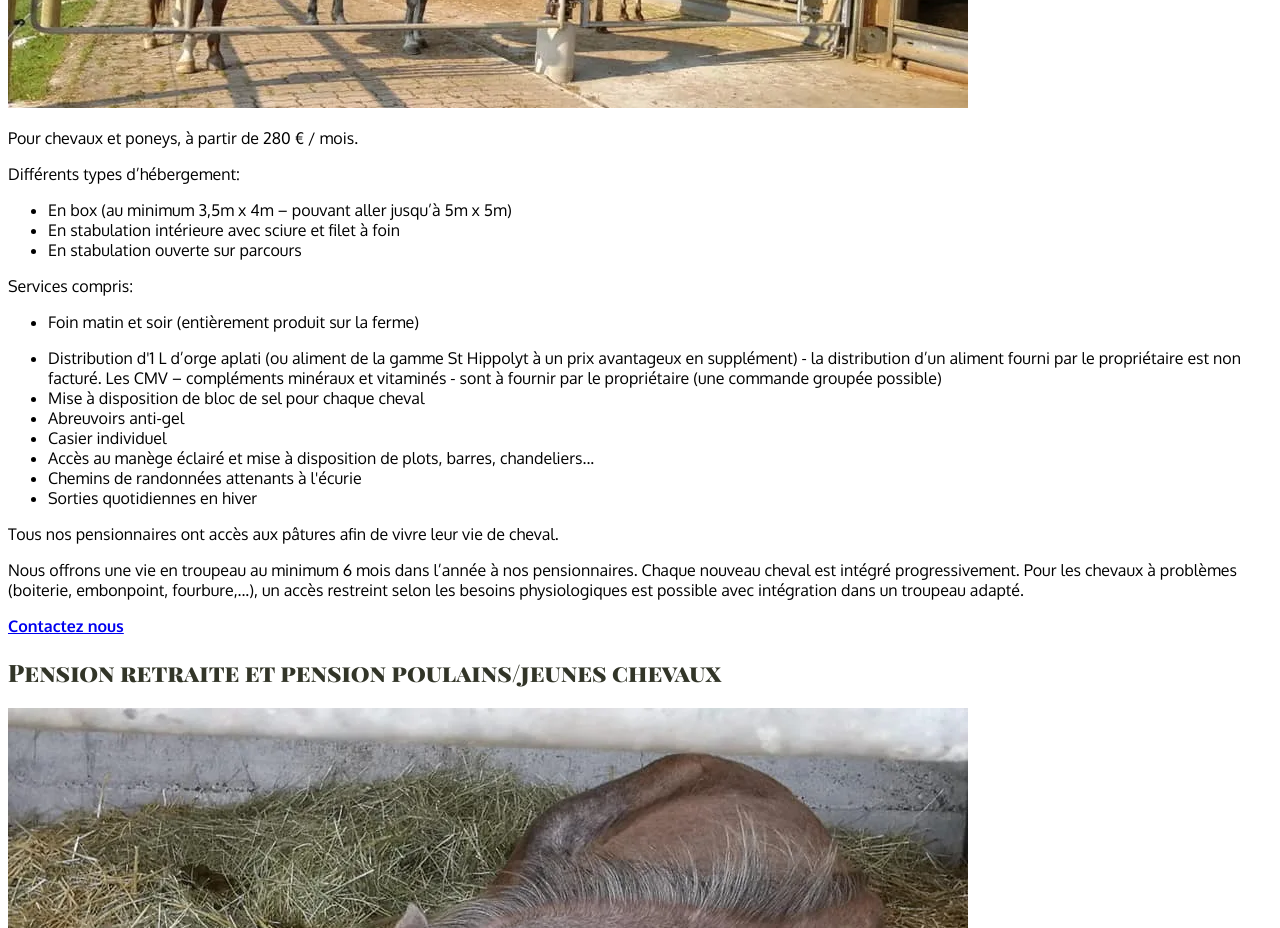
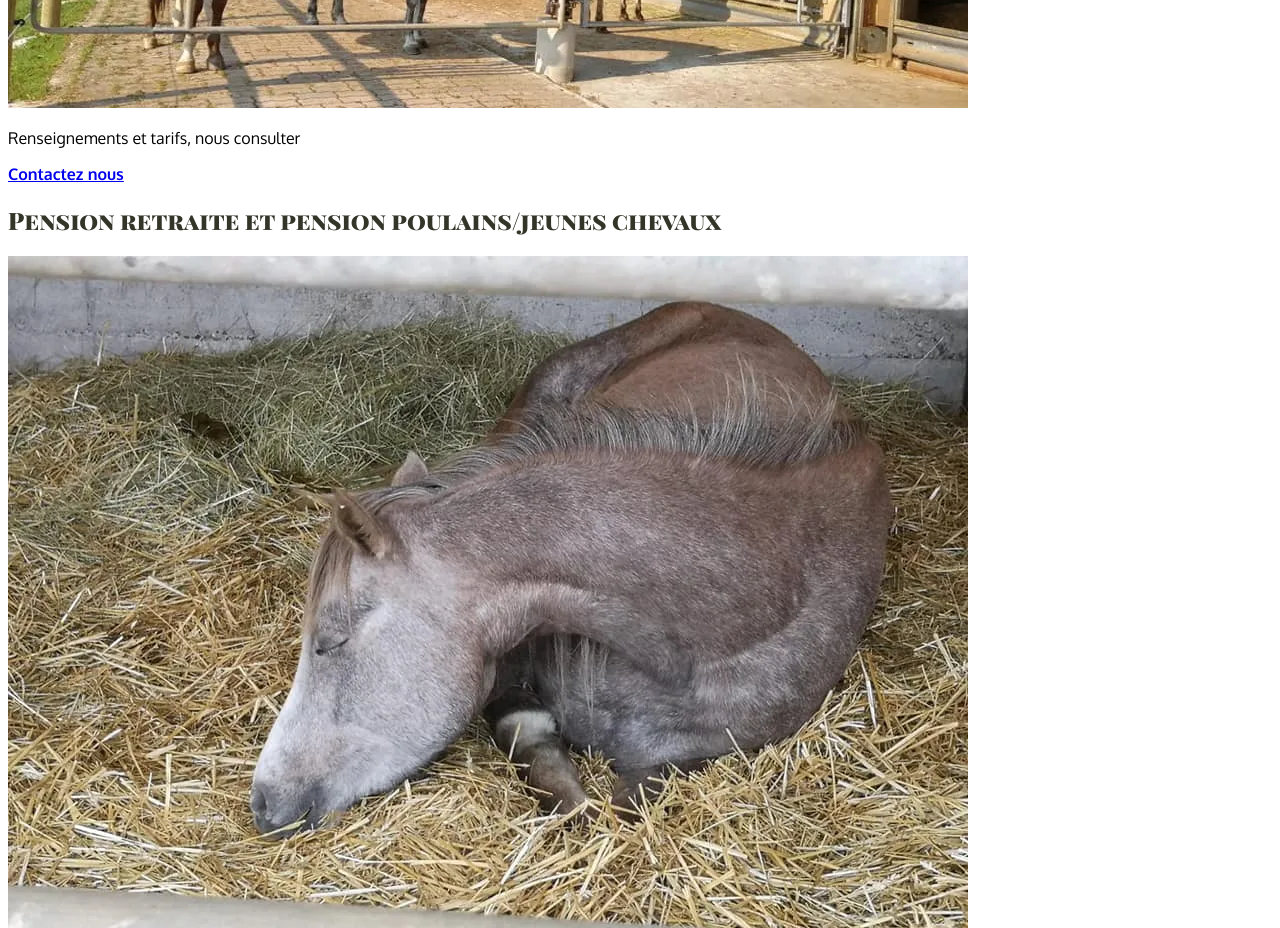
Before and after one commit to felixroos/les-ecuries-du-flecken, a Next.js app: page /pension in a window 1280 px wide. Shown: the part 1540-2468 px from the top of the page. Built offline with nearby package versions, Linux system fonts and the light colour scheme; a web font is replaced by a local one.

Commit message:
fix: thin out pension section

```diff
--- a/components/Pension.tsx
+++ b/components/Pension.tsx
@@ -1,127 +1,70 @@
-import React from 'react';
-import { useLocales } from '../pages/api/useLocales';
-import Anchor from './Anchor';
-import ContactButton from './ContactButton';
-import Heading from './Heading';
-import Img from './Img';
-import offenstall from '../public/img/offenstall.jpg.webp';
-import jaziaschlafend from '../public/img/jaziaschlafend.jpg.webp';
-import enjoy from '../public//img/enjoy.jpg.webp';
+import React from "react";
+import { useLocales } from "../pages/api/useLocales";
+import Anchor from "./Anchor";
+import ContactButton from "./ContactButton";
+import Heading from "./Heading";
+import Img from "./Img";
+import offenstall from "../public/img/offenstall.jpg.webp";
+import jaziaschlafend from "../public/img/jaziaschlafend.jpg.webp";
+import enjoy from "../public//img/enjoy.jpg.webp";
 
 const Spacer = () => <div className="py-4 md:py-6"></div>;
-const Divider = () => <div className={`border-b-2 border-gray-100 py-2 md:py-6`} />;
-const Centered = ({ children }) => <div className="flex flex-col md:items-center">{children}</div>;
+const Divider = () => (
+  <div className={`border-b-2 border-gray-100 py-2 md:py-6`} />
+);
+const Centered = ({ children }) => (
+  <div className="flex flex-col md:items-center">{children}</div>
+);
 const Slim = ({ children }) => <div className="max-w-lg">{children}</div>;
 
 export default function Pension() {
   const [fr, de] = useLocales();
   return (
     <>
-      <Anchor id={'pension'} />
+      <Anchor id={"pension"} />
       <Centered>
         <Heading>Pension</Heading>
         <div className="prose">
-          <Img src={offenstall.src} className="rounded-xl mx-auto mb-4" alt="" layout="responsive" />
-          {fr && <p>Pour chevaux et poneys, à partir de 280 € / mois.</p>}
-          {de && <p>Für Pferde und Ponies, ab 280€ / Monat.</p>}
-          {fr && <p>Différents types d’hébergement:</p>}
-          {de && <p>Verschiedene Unterbringungsmöglichkeiten </p>}
-          <ul>
-            {fr && <li>En box (au minimum 3,5m x 4m – pouvant aller jusqu’à 5m x 5m)</li>}
-            {de && <li>In der Box (von mindestens 3,5m x 4m bis 5m x5m)</li>}
-            {fr && <li>En stabulation intérieure avec sciure et filet à foin</li>}
-            {de && <li>Im Laufstall auf Späne mit Heunetz</li>}
-            {fr && <li>En stabulation ouverte sur parcours</li>}
-            {de && <li>Im Offenstall</li>}
-          </ul>
-          {fr && <p>Services compris:</p>}
-          {de && <p>Wir leisten:</p>}
-          <p></p>
-          <ul>
-            <li>
-              {fr && <p>Foin matin et soir (entièrement produit sur la ferme)</p>}
-              {de && <p>Heu morgens und abends (von unseren Wiesen)</p>}
-            </li>
-            {fr && (
-              <li>
-                Distribution d&apos;1 L d’orge aplati (ou aliment de la gamme St Hippolyt à un prix avantageux en
-                supplément) - la distribution d’un aliment fourni par le propriétaire est non facturé. Les CMV –
-                compléments minéraux et vitaminés - sont à fournir par le propriétaire (une commande groupée possible)
-              </li>
-            )}
-            {de && (
-              <li>
-                Fütterung mit 1l gequetschter Gerste (oder Futter der Marke St Hippolyt zum vergünstigten Preis)
-                Fütterung von eigenem Futter ist kostenlos. Mineral-und Vitaminfutter werden vom Besitzer selbst besorgt
-                (eine Gruppenbestellung bei Reverdy ist möglich)
-              </li>
-            )}
-            {fr && <li>Mise à disposition de bloc de sel pour chaque cheval</li>}
-            {de && <li>Salzlecksteine zur freien Verfügung </li>}
-            {fr && <li>Abreuvoirs anti-gel</li>}
-            {de && <li>Frostsichere Tränken</li>}
-            {fr && <li>Casier individuel</li>}
-            {de && <li>Persönlicher Spind</li>}
-            {fr && <li>Accès au manège éclairé et mise à disposition de plots, barres, chandeliers...</li>}
-            {de && <li>Zugang zur lichtdurchfluteten Reithalle mit Stangen und anderem Bodenarbeitszubehör</li>}
-            {fr && <li>Chemins de randonnées attenants à l&apos;écurie</li>}
-            {de && <li>Zugang zu Reitwegen im Wald (Ausweis für den Zugang zum Wald)</li>}
-            {fr && <li>Sorties quotidiennes en hiver</li>}
-            {de && <li>Täglicher Auslauf im Winter</li>}
-          </ul>
-
-          {fr && <p>Tous nos pensionnaires ont accès aux pâtures afin de vivre leur vie de cheval. </p>}
-          {de && <p>Alle Pferde haben Zugang zu den Weiden um ein artgerechtes Leben führen zu können.</p>}
+          <Img
+            src={offenstall.src}
+            className="rounded-xl mx-auto mb-4"
+            alt=""
+            layout="responsive"
+          />
+          {fr && <p>Renseignements et tarifs, nous consulter</p>}
+          {de && <p>Auskünfte und Preise auf Anfrage</p>}
+        </div>
+        <ContactButton>
+          {de && "Jetzt kontaktieren"}
+          {fr && "Contactez nous"}
+        </ContactButton>
+        <div className="prose">
+          {fr && <h2>Pension retraite et pension poulains/jeunes chevaux</h2>}
+          {de && <h2>Pension für Rentnerpferde oder Fohlen / Jungpferde</h2>}
+          <Img
+            src={jaziaschlafend.src}
+            className="rounded-xl mx-auto mb-4"
+            alt=""
+            layout="responsive"
+          />
           {fr && (
             <p>
-              Nous offrons une vie en troupeau au minimum 6 mois dans l’année à nos pensionnaires. Chaque nouveau cheval
-              est intégré progressivement. Pour les chevaux à problèmes (boiterie, embonpoint, fourbure,...), un accès
-              restreint selon les besoins physiologiques est possible avec intégration dans un troupeau adapté.{' '}
+              Vous souhaitez nous confier votre compagnon à quatre pattes afin
+              qu’il soit entre de bonnes mains, accompagné et bichonné pour une
+              retraite paisible ? Vous souhaitez que votre poulain – ou jeune
+              cheval - profite d&apos;une vie avec ses congénères, en troupeau
+              pendant sa croissance ? Nous mettons notre savoir-faire au service
+              de votre animal, et avons exactement ce dont vous et, surtout,
+              votre cheval, avez besoin.
             </p>
           )}
           {de && (
             <p>
-              Wir bieten unseren Pensionspferden mindestens 6 Monate Herdenhaltung auf der Weide im Jahr. Jedes neue
-              Pferd wird langsam in die bestehende Herde integriert. Für Pferde mit körperlichen Problemen (Lahmheit,
-              Übergewicht, Hufrehe...) besteht die Möglichkeit auf begrenzten Weidezugang in einer passenden Herde.
-            </p>
-          )}
-          {/* {fr && (
-            <p>
-              A la fin de la belle saison (mi-octobre, début novembre), les chevaux regagnent progressivement leurs
-              quartiers d’hiver. Les sorties – comprises dans le prix de pension – sont quotidiennes en hiver (en
-              paddock ou manège suivant la météo).
-            </p>
-          )}
-          {de && (
-            <p>
-              Geht die milde Jahreszeit zu Ende (Mitte Oktober, Anfang November), ziehen die Pferde langsam in ihr
-              Winterquartier um. Je nach Wetter dürfen die Pferde täglich zusammen auf den Paddock oder in die Halle.
-            </p>
-          )} */}
-        </div>
-        <ContactButton>
-          {de && 'Jetzt kontaktieren'}
-          {fr && 'Contactez nous'}
-        </ContactButton>
-        <div className="prose">
-          {fr && <h2>Pension retraite et pension poulains/jeunes chevaux</h2>}
-          {de && <h2>Pension für Rentnerpferde oder Fohlen / Jungpferde</h2>}
-          <Img src={jaziaschlafend.src} className="rounded-xl mx-auto mb-4" alt="" layout="responsive" />
-          {fr && (
-            <p>
-              Vous souhaitez nous confier votre compagnon à quatre pattes afin qu’il soit entre de bonnes mains,
-              accompagné et bichonné pour une retraite paisible ? Vous souhaitez que votre poulain – ou jeune
-              cheval - profite d&apos;une vie avec ses congénères, en troupeau pendant sa croissance ? Nous mettons
-              notre savoir-faire au service de votre animal, et avons exactement ce dont vous et, surtout, votre cheval,
-              avez besoin.
-            </p>
-          )}
-          {de && (
-            <p>
-              Möchten Sie Ihren vierbeinigen Freund während seiner Rente in guten Händen wissen? Oder möchten Sie, dass
-              ihr Fohlen / Jungpferd mit seinen Artgenossen in der Herde aufwächst? Wir setzen für Ihr Tier unser ganzes
-              Savoir Faire ein und geben ihm genau das was es braucht.
+              Möchten Sie Ihren vierbeinigen Freund während seiner Rente in
+              guten Händen wissen? Oder möchten Sie, dass ihr Fohlen / Jungpferd
+              mit seinen Artgenossen in der Herde aufwächst? Wir setzen für Ihr
+              Tier unser ganzes Savoir Faire ein und geben ihm genau das was es
+              braucht.
             </p>
           )}
           {/* <p>Une pension tout compris à un tarif préférentiel ! (renseignements au 06 99 93 64 34 )</p> */}
@@ -132,75 +75,112 @@ export default function Pension() {
             {de && <li>Wurmkur 2 mal im Jahr</li>}
             {fr && (
               <li>
-                Foin à volonté (filet à foin pour réguler les plus gourmands, et étaler l’affouragement sur la journée)
-              </li>
-            )}
-            {de && <li>Heu nach Belieben (in Heunetzen, um die Mahlzeit auf den Tag zu verteilen)</li>}
-            {fr && (
-              <li>
-                Aliments adaptés aux besoins du cheval fournis (âge, corpulence, ...) de la gamme St Hippolyt.
-                Compléments minéraux et vitaminés (en supplément).
+                Foin à volonté (filet à foin pour réguler les plus gourmands, et
+                étaler l’affouragement sur la journée)
               </li>
             )}
             {de && (
               <li>
-                Mineral- und Vitaminfutter oder eine speziell an die Bedürfnisse des Pferdes (Alter, Körperbau...)
-                angepasste Ernährung mit Futtermitteln von St Hippolyt
+                Heu nach Belieben (in Heunetzen, um die Mahlzeit auf den Tag zu
+                verteilen)
+              </li>
+            )}
+            {fr && (
+              <li>
+                Aliments adaptés aux besoins du cheval fournis (âge, corpulence,
+                ...) de la gamme St Hippolyt. Compléments minéraux et vitaminés
+                (en supplément).
+              </li>
+            )}
+            {de && (
+              <li>
+                Mineral- und Vitaminfutter oder eine speziell an die Bedürfnisse
+                des Pferdes (Alter, Körperbau...) angepasste Ernährung mit
+                Futtermitteln von St Hippolyt
               </li>
             )}
             {fr && <li>Parage des sabots max. 8 fois par an</li>}
             {de && <li>Ausschneiden der Hufe bis zu acht mal im Jahr</li>}
-            {fr && <li>Soins d&apos;entretien hebdomadaire (brossage, nettoyage des sabots)</li>}
-            {de && <li>Wöchentliche Körperpflege (Bürsten, Hufe auskratzen...)</li>}
+            {fr && (
+              <li>
+                Soins d&apos;entretien hebdomadaire (brossage, nettoyage des
+                sabots)
+              </li>
+            )}
+            {de && (
+              <li>Wöchentliche Körperpflege (Bürsten, Hufe auskratzen...)</li>
+            )}
             {fr && <li>Soins vétérinaires</li>}
             {de && <li>Tierärztliche Versorgung</li>}
             {fr && (
               <li>
-                Manipulation du poulain/jeune cheval (désensibilisation - renforcement positif) et travail éthologique
-                au sol (selon les besoins – embarquement en van, ...){' '}
+                Manipulation du poulain/jeune cheval (désensibilisation -
+                renforcement positif) et travail éthologique au sol (selon les
+                besoins – embarquement en van, ...){" "}
               </li>
             )}
             {de && (
               <li>
-                Arbeit mit dem Fohlen oder Jungpferd (Desensibilisierung durch positive Verstärkung) Bodenarbeit nach
-                Bedarf, z.B. Verladetraining
+                Arbeit mit dem Fohlen oder Jungpferd (Desensibilisierung durch
+                positive Verstärkung) Bodenarbeit nach Bedarf, z.B.
+                Verladetraining
               </li>
             )}
-            {fr && <li>Nouvelles hebdomadaires de votre cheval (vidéos et photos)</li>}
-            {de && <li>Wöchentlich Neuigkeiten in Form von Videos und Fotos</li>}
             {fr && (
               <li>
-                Hébergement en stabulation – parcours, ou stabulation intérieure avec accès au pré. Vie en groupe.
+                Nouvelles hebdomadaires de votre cheval (vidéos et photos)
               </li>
             )}
-            {de && <li>Unterbringung im Offenstall mit Zugang zur Koppel. Leben in der Herde.</li>}
+            {de && (
+              <li>Wöchentlich Neuigkeiten in Form von Videos und Fotos</li>
+            )}
+            {fr && (
+              <li>
+                Hébergement en stabulation – parcours, ou stabulation intérieure
+                avec accès au pré. Vie en groupe.
+              </li>
+            )}
+            {de && (
+              <li>
+                Unterbringung im Offenstall mit Zugang zur Koppel. Leben in der
+                Herde.
+              </li>
+            )}
           </ul>
         </div>
         <ContactButton>
-          {de && 'Preise auf Anfrage'}
-          {fr && 'Tarifs sur demande'}
+          {de && "Preise auf Anfrage"}
+          {fr && "Tarifs sur demande"}
         </ContactButton>
         <div className="prose">
           {fr && <h2>Pension juments gestantes - poulinage</h2>}
           {de && <h2>Pension für trächtige Stuten -Abfohlüberwachung </h2>}
-          <Img src={enjoy.src} className="rounded-xl mx-auto mb-4" alt="" layout="responsive" />
+          <Img
+            src={enjoy.src}
+            className="rounded-xl mx-auto mb-4"
+            alt=""
+            layout="responsive"
+          />
           {fr && (
             <p>
-              Pour préparer la venue d’un poulain en toute sérénité. Nous nous chargeons de la surveillance et de
-              l’accompagnement des juments gestantes, leur prodiguant les soins nécessaires. Et ce jusqu’au poulinage et
-              sevrage du poulain.
+              Pour préparer la venue d’un poulain en toute sérénité. Nous nous
+              chargeons de la surveillance et de l’accompagnement des juments
+              gestantes, leur prodiguant les soins nécessaires. Et ce jusqu’au
+              poulinage et sevrage du poulain.
             </p>
           )}
           {de && (
             <p>
-              Um die Ankunft eine Fohlens in aller Ruhe vorzubereiten, begleiten und überwachen wir trächtige Stuten und
-              gewährleisten so die nötige Pflege. Und das bis zum Abfohlen und späteren Absetzen des Fohlens.
+              Um die Ankunft eine Fohlens in aller Ruhe vorzubereiten, begleiten
+              und überwachen wir trächtige Stuten und gewährleisten so die
+              nötige Pflege. Und das bis zum Abfohlen und späteren Absetzen des
+              Fohlens.
             </p>
           )}
         </div>
         <ContactButton>
-          {de && 'Preise auf Anfrage'}
-          {fr && 'Tarifs sur demande'}
+          {de && "Preise auf Anfrage"}
+          {fr && "Tarifs sur demande"}
         </ContactButton>
       </Centered>
     </>
```
